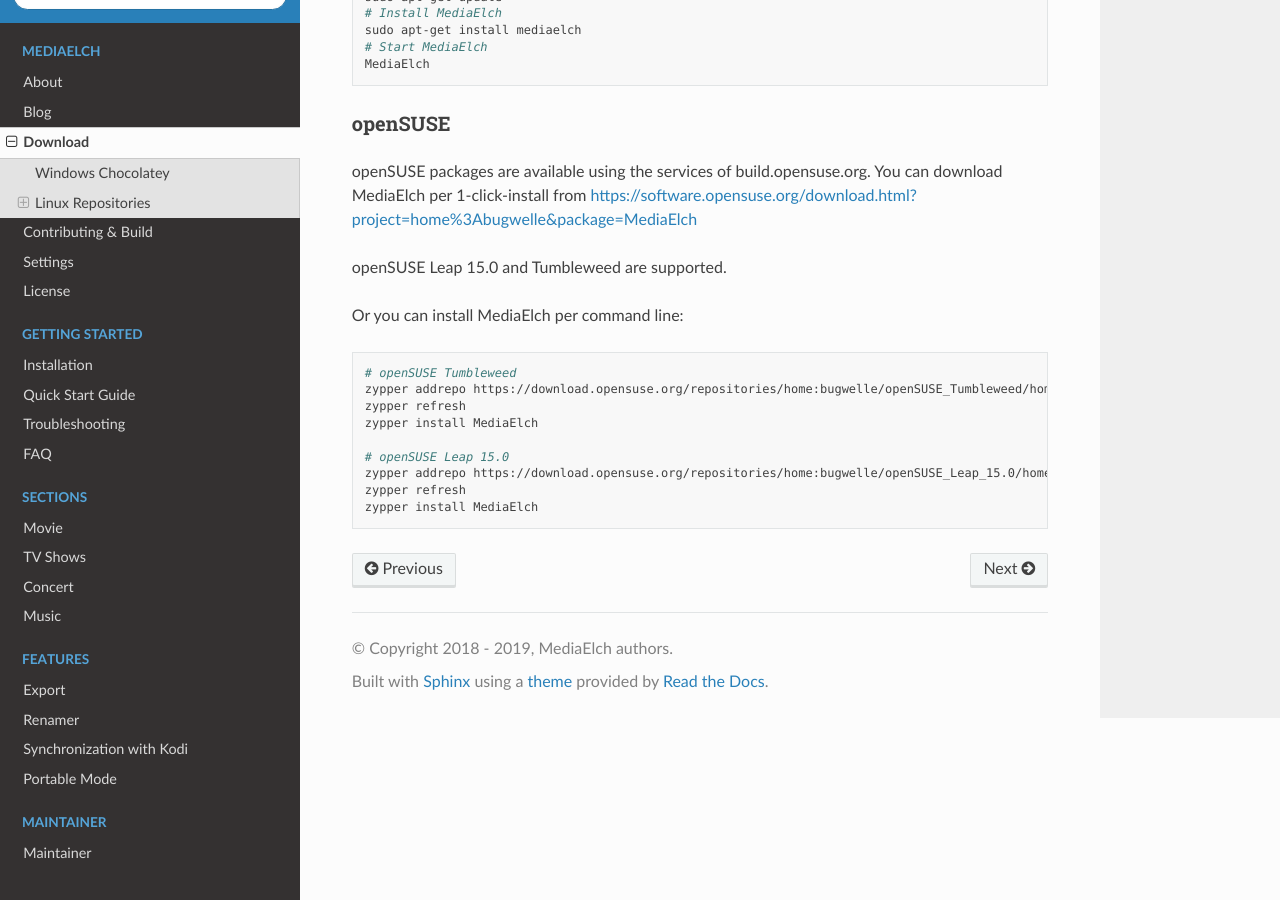
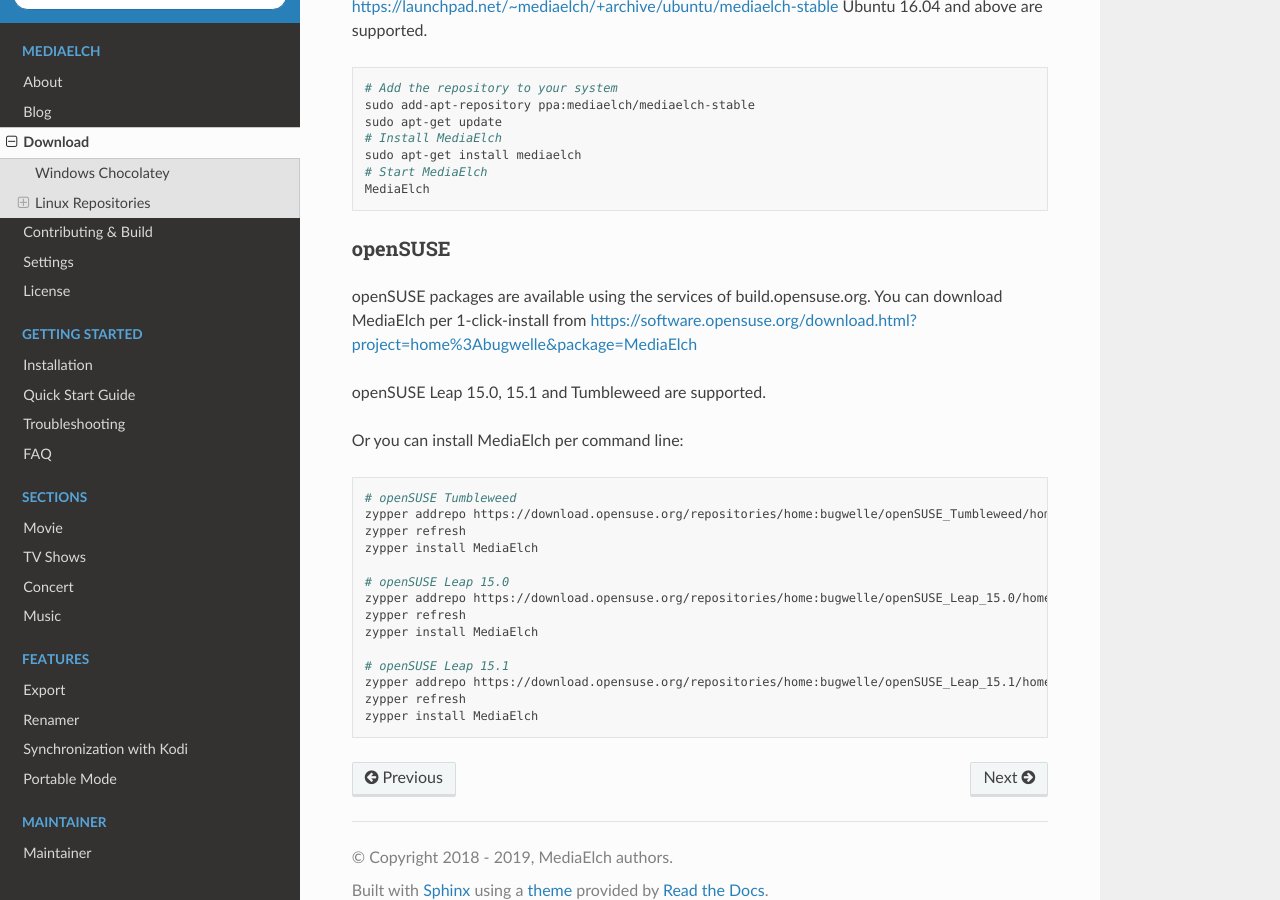
Before and after one commit to mediaelch/mediaelch-doc, a Sphinx documentation site: the page built from docs/source/download.rst, in a window 1280 px wide and 900 px high, scrolled down 2055 px. Built offline with Sphinx 7.4.7 and the Read the Docs theme 2.0.0, drawn with Linux system fonts in a browser that asks for light colours; pages that are not in the unit, such as notebooks, are missing from menus; some of the changed text lies outside the part shown.

```diff
--- a/docs/source/download.rst
+++ b/docs/source/download.rst
@@ -71,7 +77,7 @@
 You can download MediaElch per 1-click-install from
 https://software.opensuse.org/download.html?project=home%3Abugwelle&package=MediaElch
 
-openSUSE Leap 15.0 and Tumbleweed are supported.
+openSUSE Leap 15.0, 15.1 and Tumbleweed are supported.
 
 Or you can install MediaElch per command line:
 
@@ -84,6 +90,11 @@
 
     # openSUSE Leap 15.0
     zypper addrepo https://download.opensuse.org/repositories/home:bugwelle/openSUSE_Leap_15.0/home:bugwelle.repo
+    zypper refresh
+    zypper install MediaElch
+
+    # openSUSE Leap 15.1
+    zypper addrepo https://download.opensuse.org/repositories/home:bugwelle/openSUSE_Leap_15.1/home:bugwelle.repo
     zypper refresh
     zypper install MediaElch
 
```
Also changed, not shown: other parts of docs/source/download.rst (+6 -0 lines).
